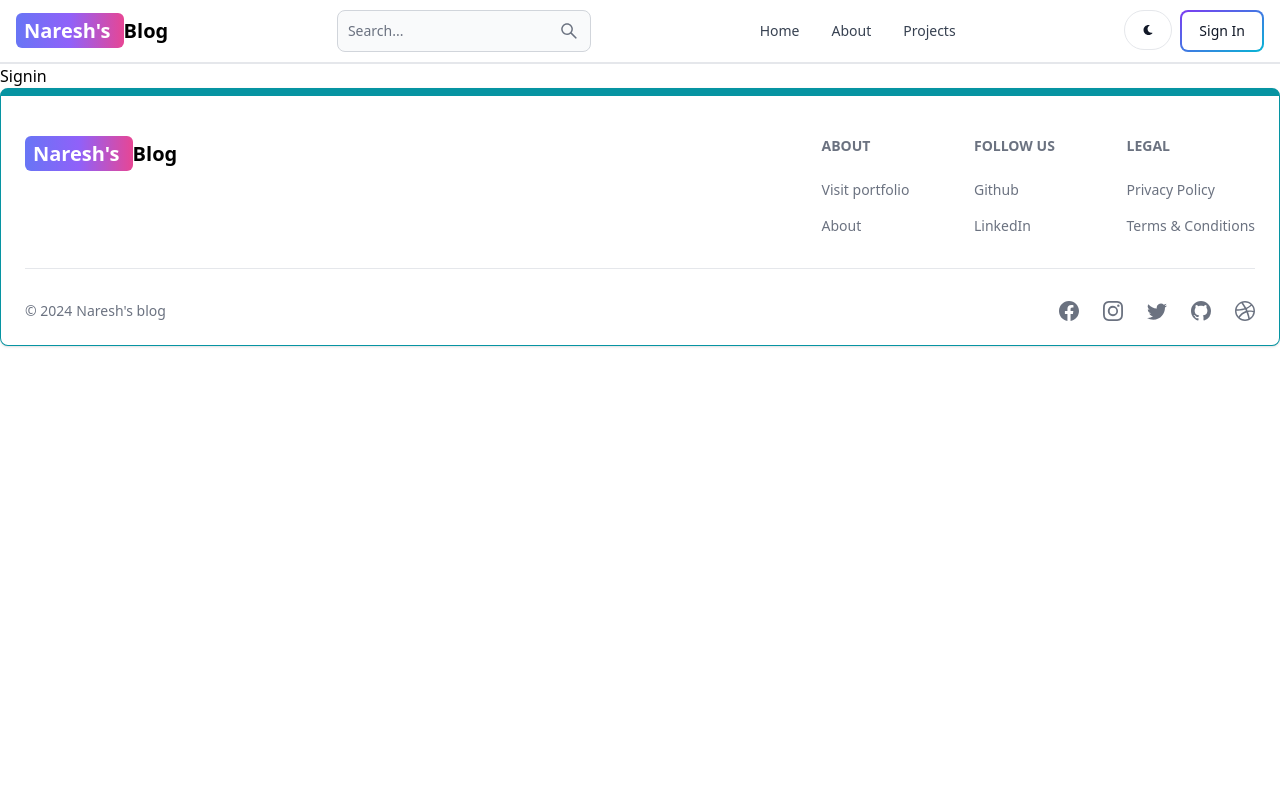
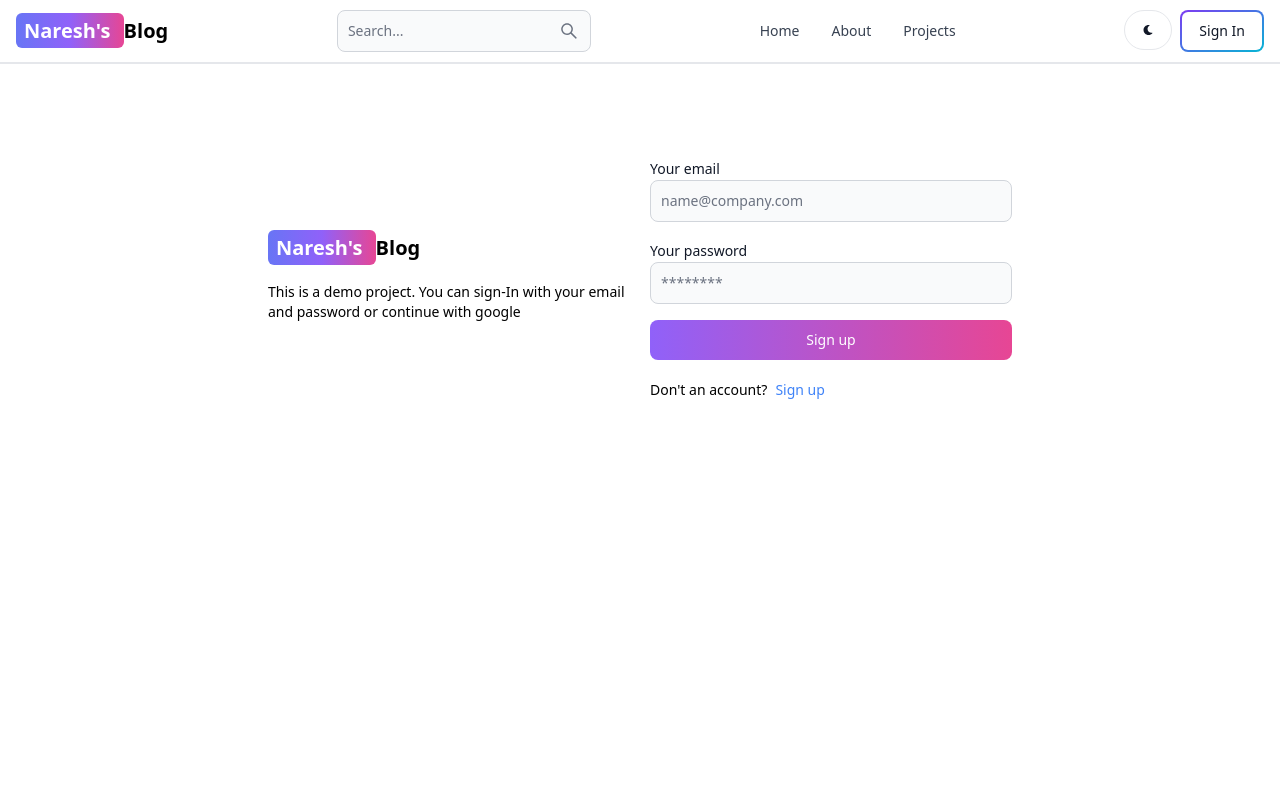
Before and after one commit to naresh-webdev/mernblog, a React (Vite) app in the folder client/: page /sign-in in a window 1280 px wide. Shown: the top 800 px of the page. Built offline with nearby package versions, Linux system fonts and the light colour scheme.

Commit message:
implemented sign in page

```diff
--- a/client/src/pages/Signin.jsx
+++ b/client/src/pages/Signin.jsx
@@ -1,5 +1,116 @@
-function Signin() {
-  return <div>Signin</div>;
+import { Link, useNavigate } from "react-router-dom";
+import { Alert, Button, Label, Spinner, TextInput } from "flowbite-react";
+import { useState } from "react";
+
+function SignIn() {
+  const [formData, setFormData] = useState({});
+  const [errorMessage, setErrorMessage] = useState(null);
+  const [loading, setLoading] = useState(false);
+  const navigate = useNavigate();
+
+  const handleChange = (e) => {
+    setFormData({ ...formData, [e.target.id]: e.target.value.trim() });
+  };
+
+  const handleSubmit = async (e) => {
+    e.preventDefault();
+    if (!formData.email || !formData.password) {
+      return setErrorMessage("Please fill out all fields");
+    }
+    try {
+      setLoading(true);
+      setErrorMessage(null);
+      const res = await fetch("/api/auth/signin", {
+        method: "POST",
+        headers: { "Content-type": "application/json" },
+        body: JSON.stringify(formData),
+      });
+      const data = await res.json();
+      if (data.success === false) {
+        return setErrorMessage(data.message);
+      }
+      if (res.ok) {
+        navigate("/");
+      }
+    } catch (error) {
+      setErrorMessage(error.message);
+    } finally {
+      setLoading(false);
+    }
+  };
+
+  return (
+    <div className="min-h-screen mt-20">
+      <div className="flex p-3 max-w-3xl mx-auto flex-col md:flex-row md:items-center gap-5">
+        {/* left */}
+        <div className="flex-1">
+          <Link
+            to="/"
+            className=" sm:text-xl font-bold dark:text-white text-4xl"
+          >
+            <span className="px-2 py-1 bg-gradient-to-r from-indigo-500 via-purple-500 to-pink-500 rounded-md text-white">
+              Naresh's{" "}
+            </span>
+            Blog
+          </Link>
+          <p className="text-sm mt-5">
+            This is a demo project. You can sign-In with your email and password
+            or continue with google
+          </p>
+        </div>
+
+        {/* right */}
+        <div className="flex-1">
+          <form className="flex flex-col gap-4" onSubmit={handleSubmit}>
+            <div>
+              <Label value="Your email" />
+              <TextInput
+                type="email"
+                placeholder="name@company.com"
+                id="email"
+                onChange={handleChange}
+              />
+            </div>
+            <div>
+              <Label value="Your password" />
+              <TextInput
+                type="password"
+                placeholder="********"
+                id="password"
+                onChange={handleChange}
+              />
+            </div>
+
+            <Button
+              gradientDuoTone={`purpleToPink`}
+              type="submit"
+              disabled={loading}
+            >
+              {loading ? (
+                <>
+                  <Spinner size="sm" />
+                  <span className="pl-3">Loading...</span>
+                </>
+              ) : (
+                "Sign up"
+              )}
+            </Button>
+          </form>
+          <div className="flex gap-2 text-sm mt-5">
+            <span>Don&apos;t an account?</span>
+            <Link to="/sign-in" className="text-blue-500">
+              Sign up
+            </Link>
+          </div>
+          {errorMessage && (
+            <Alert className="mt-5" color={"failure"}>
+              {errorMessage}
+            </Alert>
+          )}
+        </div>
+      </div>
+    </div>
+  );
 }
 
-export default Signin;
+export default SignIn;
```
